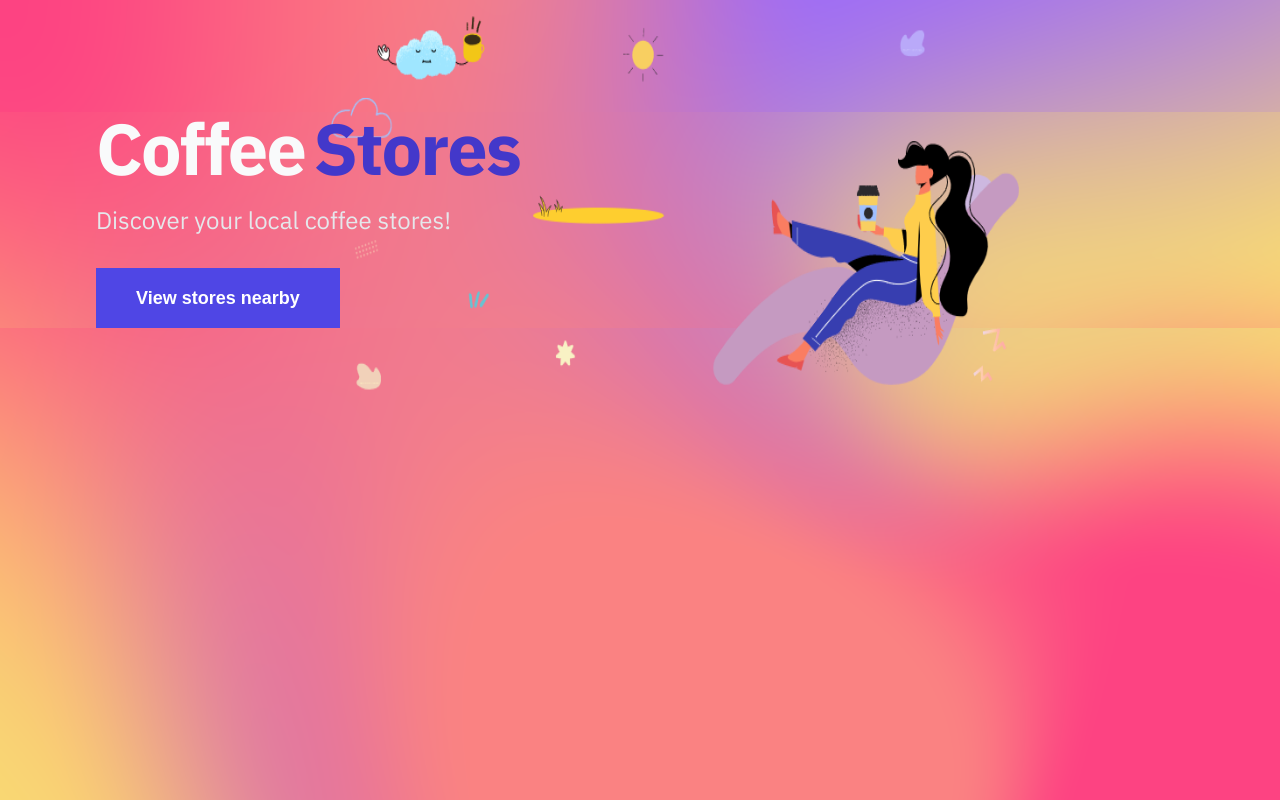
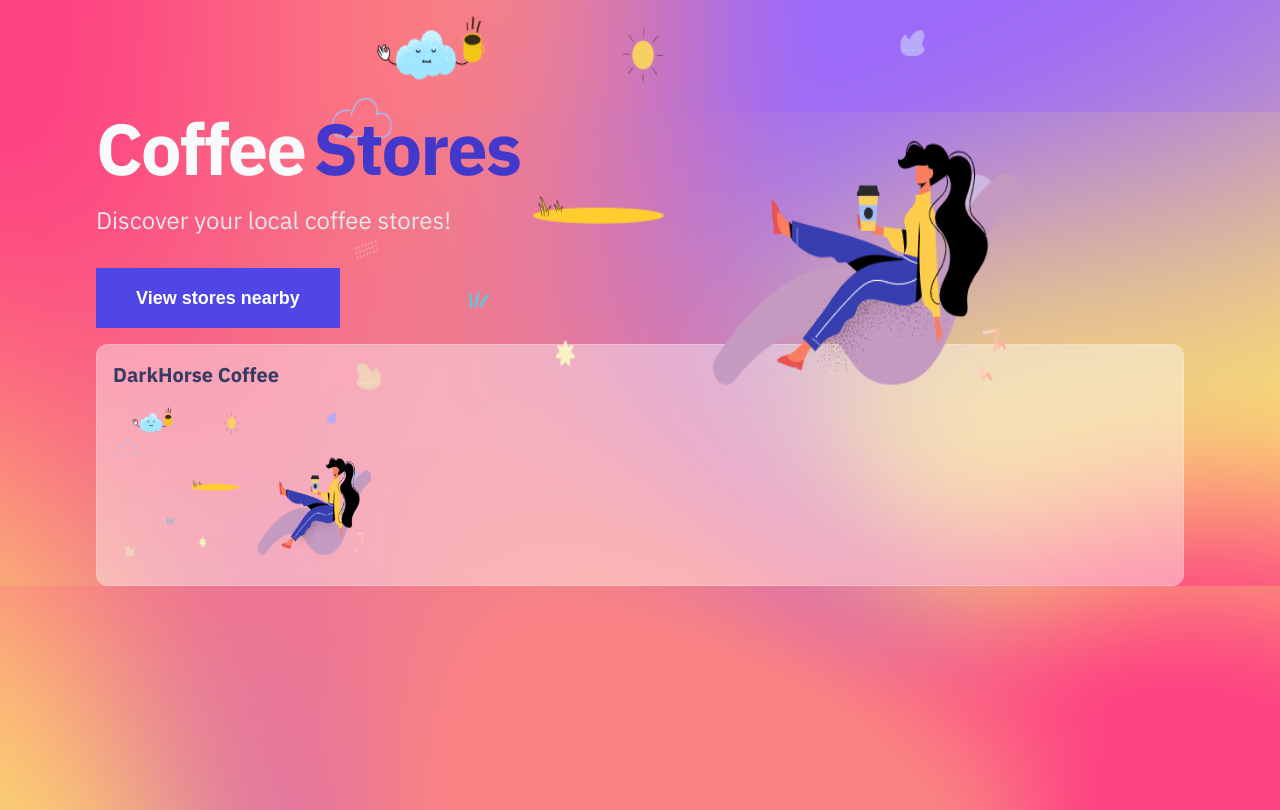
Before and after one commit to SettarovAli/coffee-stores, a Next.js app: page / in a window 1280 px wide. Built offline with nearby package versions, Linux system fonts and the light colour scheme.

Commit message:
Add Card

```diff
--- /dev/null
+++ b/components/Card.module.css
@@ -0,0 +1,56 @@
+.cardLink {
+  margin: auto;
+  --tw-shadow: 0 20px 25px -5px rgba(0, 0, 0, 0.1),
+    0 10px 10px -5px rgba(0, 0, 0, 0.04);
+  box-shadow: 0 0 transparent, 0 0 #0000, 0 0 transparent, 0 0 #0000,
+    0 0 transparent;
+
+  border-color: var(--text-white-100);
+  border-radius: 0.75rem /* 12px */;
+}
+
+.container {
+  border-radius: 0.75rem /* 12px */;
+  padding-top: 0.25rem /* 4px */;
+  padding-bottom: 0.25rem /* 4px */;
+  padding-bottom: 1.25rem /* 20px */;
+  padding-left: 1rem /* 16px */;
+  padding-right: 1rem /* 16px */;
+
+  backdrop-filter: blur(10px);
+}
+
+.cardHeaderWrapper {
+  margin-top: 0.75rem /* 12px */;
+  margin-bottom: 0.75rem /* 12px */;
+}
+
+.cardHeader {
+  text-overflow: ellipsis;
+  white-space: nowrap;
+  font-size: 1.25rem /* 20px */;
+  line-height: 1.75rem /* 28px */;
+  font-weight: 800;
+  overflow: hidden;
+  width: 16rem /* 256px */;
+}
+
+.cardImageWrapper {
+  color: var(--text-white-100);
+}
+
+.cardImage {
+  border-radius: 0.75rem /* 12px */;
+}
+
+@media (min-width: 1024px) {
+  .cardHeader {
+    width: 16rem /* 256px */;
+  }
+}
+
+@media (min-width: 768px) {
+  .cardHeader {
+    width: 16rem /* 256px */;
+  }
+}
--- /dev/null
+++ b/components/Card.tsx
@@ -0,0 +1,36 @@
+import Image from 'next/image';
+import Link from 'next/link';
+import cls from 'classnames';
+
+import styles from './Card.module.css';
+
+interface ICardProps {
+  name: string;
+  imgUrl: string;
+  href: string;
+}
+
+const Card = ({ name, imgUrl, href }: ICardProps) => {
+  return (
+    <Link href={href}>
+      <a className={styles.cardLink}>
+        <div className={cls('glass', styles.container)}>
+          <div className={styles.cardHeaderWrapper}>
+            <h2 className={styles.cardHeader}>{name}</h2>
+          </div>
+          <div className={styles.cardImageWrapper}>
+            <Image
+              className={styles.cardImage}
+              src={imgUrl}
+              alt={name}
+              width={260}
+              height={160}
+            />
+          </div>
+        </div>
+      </a>
+    </Link>
+  );
+};
+
+export default Card;
--- a/package.json
+++ b/package.json
@@ -10,6 +10,7 @@
     "format": "prettier --write './**/*.{js,jsx,ts,tsx,css,md,json}' --config ./.prettierrc"
   },
   "dependencies": {
+    "classnames": "^2.3.1",
     "next": "12.1.6",
     "react": "18.2.0",
     "react-dom": "18.2.0"
--- a/pages/index.tsx
+++ b/pages/index.tsx
@@ -3,6 +3,7 @@
 import Image from 'next/image';
 
 import Banner from '../components/Banner';
+import Card from '../components/Card';
 
 import heroImage from '../public/static/hero-image.png';
 
@@ -29,6 +30,11 @@
         <div className={styles.heroImage}>
           <Image src={heroImage} alt="Hero image" width={700} height={400} />
         </div>
+        <Card
+          name="DarkHorse Coffee"
+          href="/coffee-store/darkhorse-coffee"
+          imgUrl="/static/hero-image.png"
+        />
       </main>
     </div>
   );
```
Also changed, not shown: 1 other file (tests, documents, lock files or other folders).
